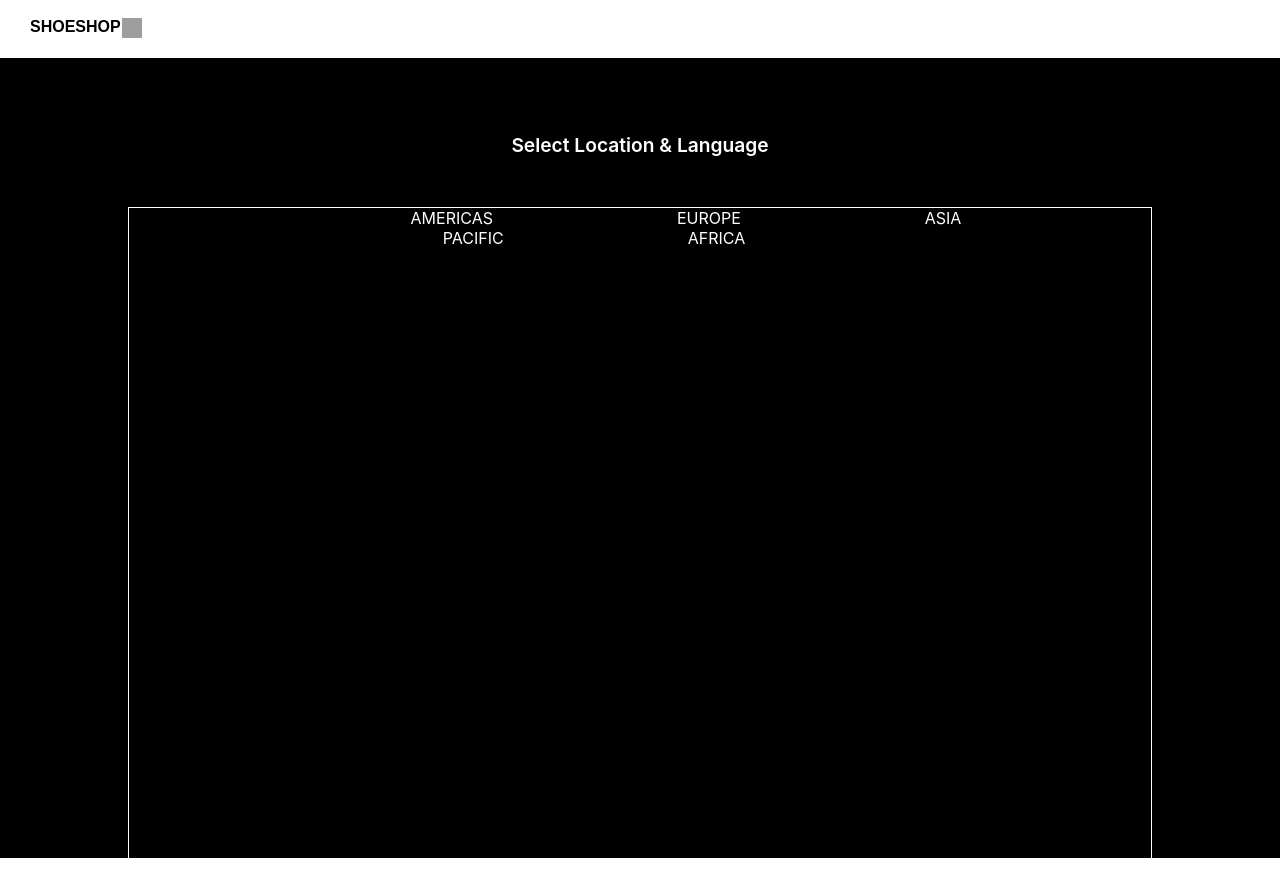
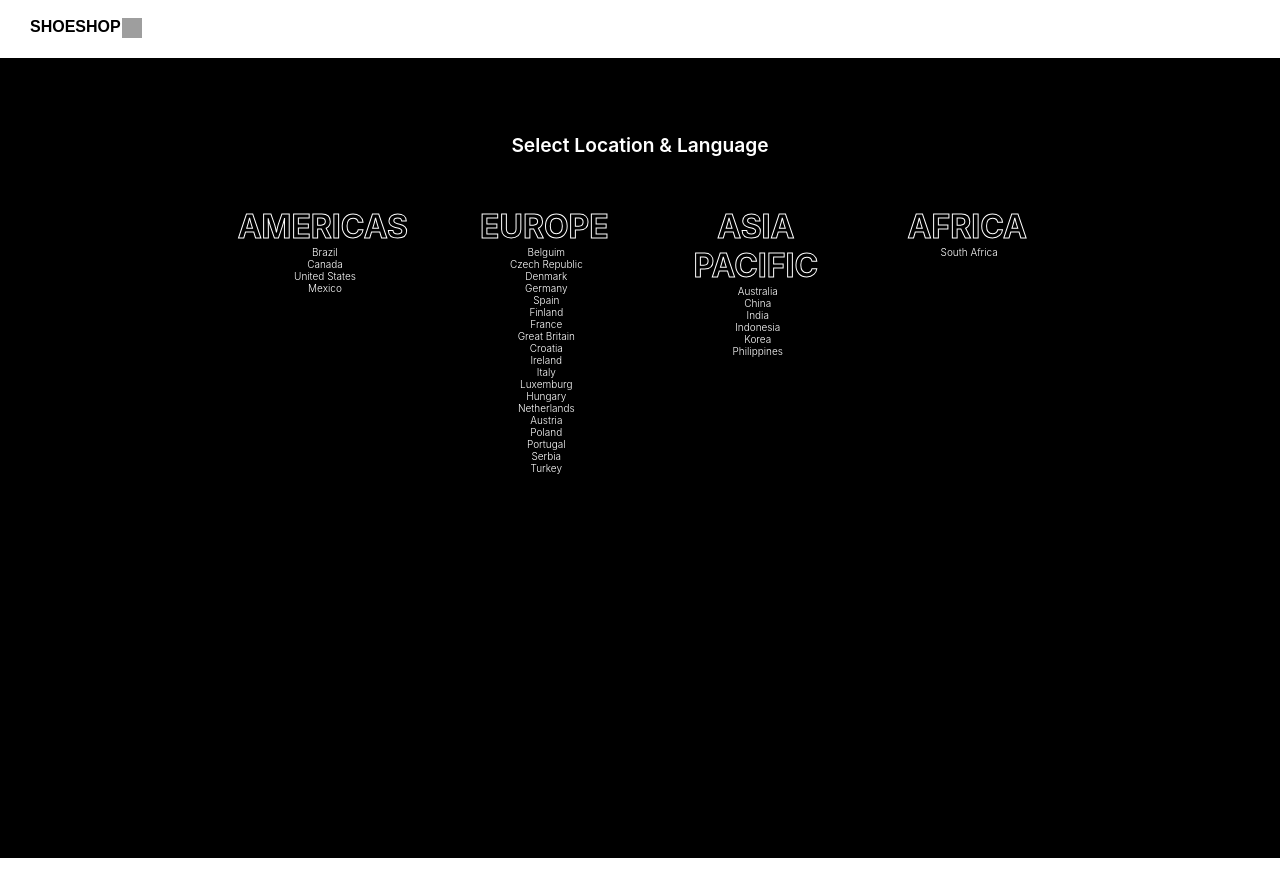
Before and after one commit to ArthurAndradee/Shoe-Store, a React (Create React App) app: page / in a window 1280 px wide. Shown: the top 896 px of the page. Built offline with nearby package versions, Linux system fonts and the light colour scheme; grey boxes are pictures that could not be loaded; a web font is replaced by a local one.

Commit message:
Feat: Finished main styling in Language Page

```diff
--- a/src/Headers/LanguagePage/main.css
+++ b/src/Headers/LanguagePage/main.css
@@ -1,3 +1,5 @@
+@import url('https://fonts.googleapis.com/css2?family=Lato&display=swap');
+
 .Main {
     height: 100%;
     width: 100%;
@@ -21,11 +23,32 @@
     margin-right: 10%;
 
     height: 100%;
-
-    border: 1px solid #FFFFFF;
 }
 
 .continent {
-    display: inline;
-    margin: 0px 9% 0px 9%;
+    display:inline-table;
+
+    width: 150px;
+
+    margin: 0px 3% 0px 3%;
+
+    color: black;
+
+    -webkit-text-stroke-width: 1px;
+    -webkit-text-stroke-color: white;
 }
+
+ul {
+    margin-left: 2.5%;
+}
+
+li {
+    list-style: none;
+    color: #FFFFFF;
+
+    font-size: 10px;
+    font-weight: 300;
+
+    -webkit-text-stroke-width: 0;
+    -webkit-text-stroke-color: 0;
+ }
--- a/src/Headers/LanguagePage/main.tsx
+++ b/src/Headers/LanguagePage/main.tsx
@@ -5,10 +5,52 @@ function LanguagePage() {
     <div className="Main">
         <div className='selectionText'>Select Location & Language</div>
         <div className='contentBox'>
-            <div className='continent'>AMERICAS</div>
-            <div className='continent'>EUROPE</div>
-            <div className='continent'>ASIA PACIFIC</div>
-            <div className='continent'>AFRICA</div>
+            <h1 className='continent'>AMERICAS
+              <ul>
+                <li>Brazil</li>
+                <li>Canada</li>
+                <li>United States</li>
+                <li>Mexico</li>
+              </ul>
+            </h1>
+            <h1 className='continent'>EUROPE
+              <ul>
+                <li>Belguim</li>
+                <li>Czech Republic</li>
+                <li>Denmark</li>
+                <li>Germany</li>
+                <li>Spain</li>
+                <li>Finland</li>
+                <li>France</li>
+                <li>Great Britain</li>
+                <li>Croatia</li>
+                <li>Ireland</li>
+                <li>Italy</li>
+                <li>Luxemburg</li>
+                <li>Hungary</li>
+                <li>Netherlands</li>
+                <li>Austria</li>
+                <li>Poland</li>
+                <li>Portugal</li>
+                <li>Serbia</li>
+                <li>Turkey</li>
+              </ul>
+            </h1>
+            <h1 className='continent'>ASIA PACIFIC
+              <ul>
+                <li>Australia</li>
+                <li>China</li>
+                <li>India</li>
+                <li>Indonesia</li>
+                <li>Korea</li>
+                <li>Philippines</li>
+              </ul>
+            </h1>
+            <h1 className='continent'>AFRICA
+              <ul>
+                <li>South Africa</li>
+              </ul>
+            </h1>
         </div>
     </div>
   );
```
